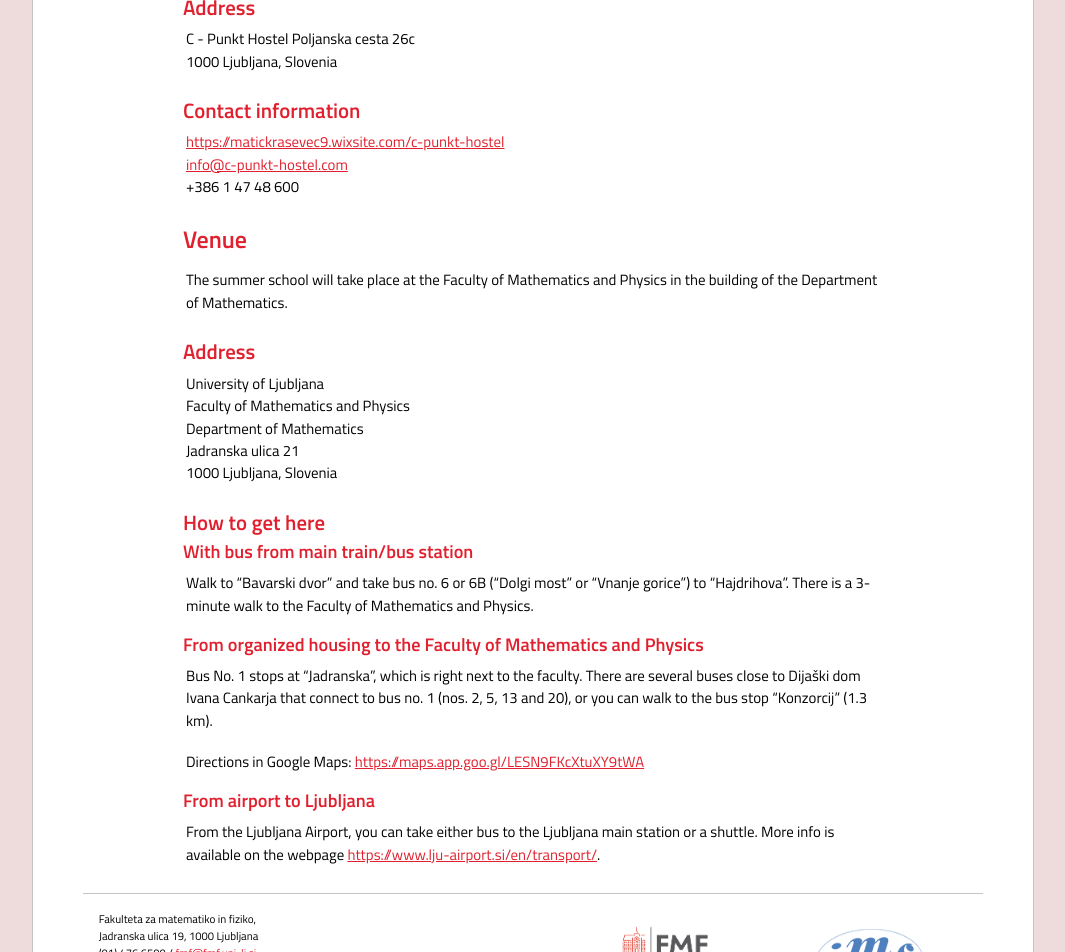
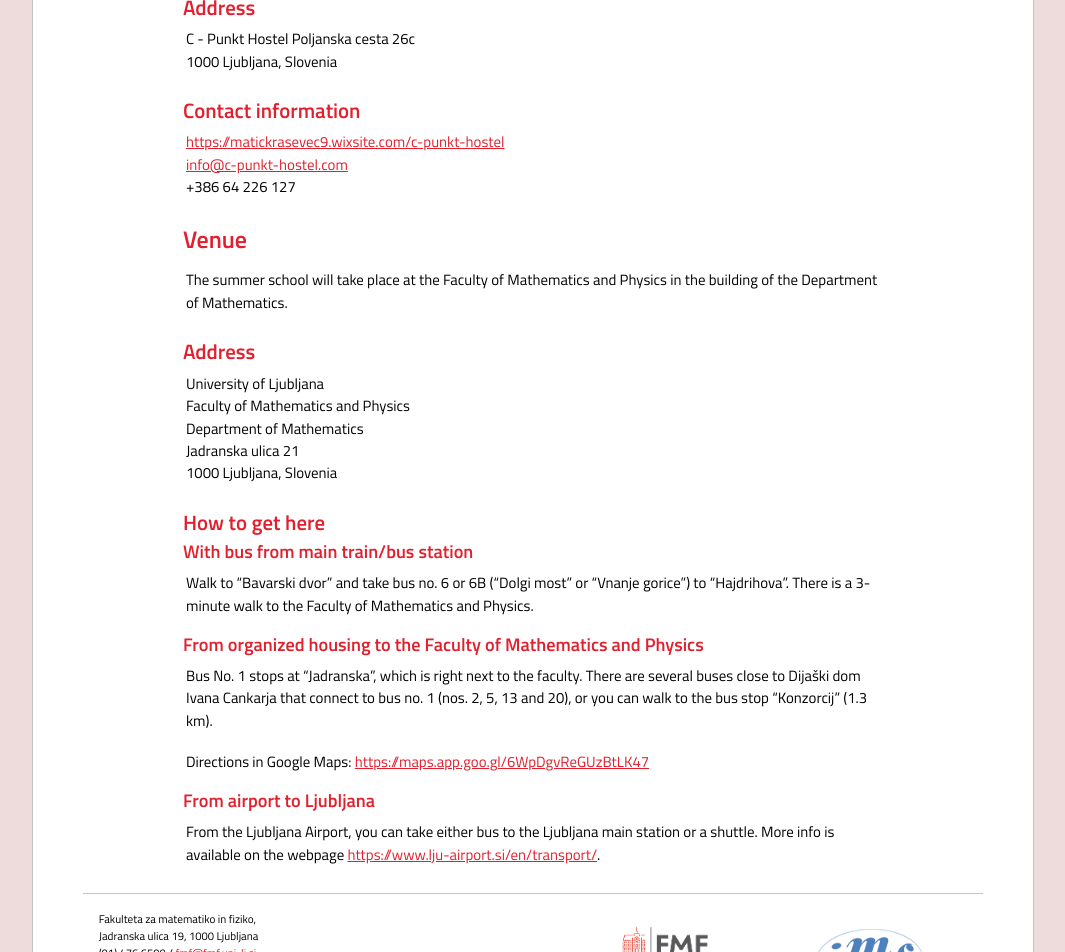
Before and after one commit to ul-fmf/mathematics-in-ljubljana, a Jekyll site: the page built from venue.md, in a window 1280 px wide. Shown: the part 500-1452 px from the top of the page, without its empty margins (107-1172 px from the left). Built offline with Jekyll 4.4.1, drawn with Linux system fonts in a browser that asks for light colours; nearby versions of some CDN libraries; a style sheet for code colours, icons or effects is not loaded.

Commit message:
Update venue.md

```diff
--- a/venue.md
+++ b/venue.md
@@ -17,7 +17,7 @@ Poljanska cesta 26c
 
 [https://matickrasevec9.wixsite.com/c-punkt-hostel](website)
 [info@c-punkt-hostel.com](info@c-punkt-hostel.com)
-+386 1 47 48 600
++386 64 226 127
 
 # Venue
 
@@ -41,7 +41,7 @@ Walk to “Bavarski dvor” and take bus no. 6 or 6B (“Dolgi most” or “Vna
 
 Bus No. 1 stops at "Jadranska", which is right next to the faculty. There are several buses close to Dijaški dom Ivana Cankarja that connect to bus no. 1 (nos. 2, 5, 13 and 20), or you can walk to the bus stop "Konzorcij" (1.3 km).
 
-Directions in Google Maps: [https://maps.app.goo.gl/LESN9FKcXtuXY9tWA](https://maps.app.goo.gl/LESN9FKcXtuXY9tWA?g_st=aw)
+Directions in Google Maps: [https://maps.app.goo.gl/6WpDgvReGUzBtLK47](hhttps://maps.app.goo.gl/6WpDgvReGUzBtLK47)
 
 ### From airport to Ljubljana
 
```
